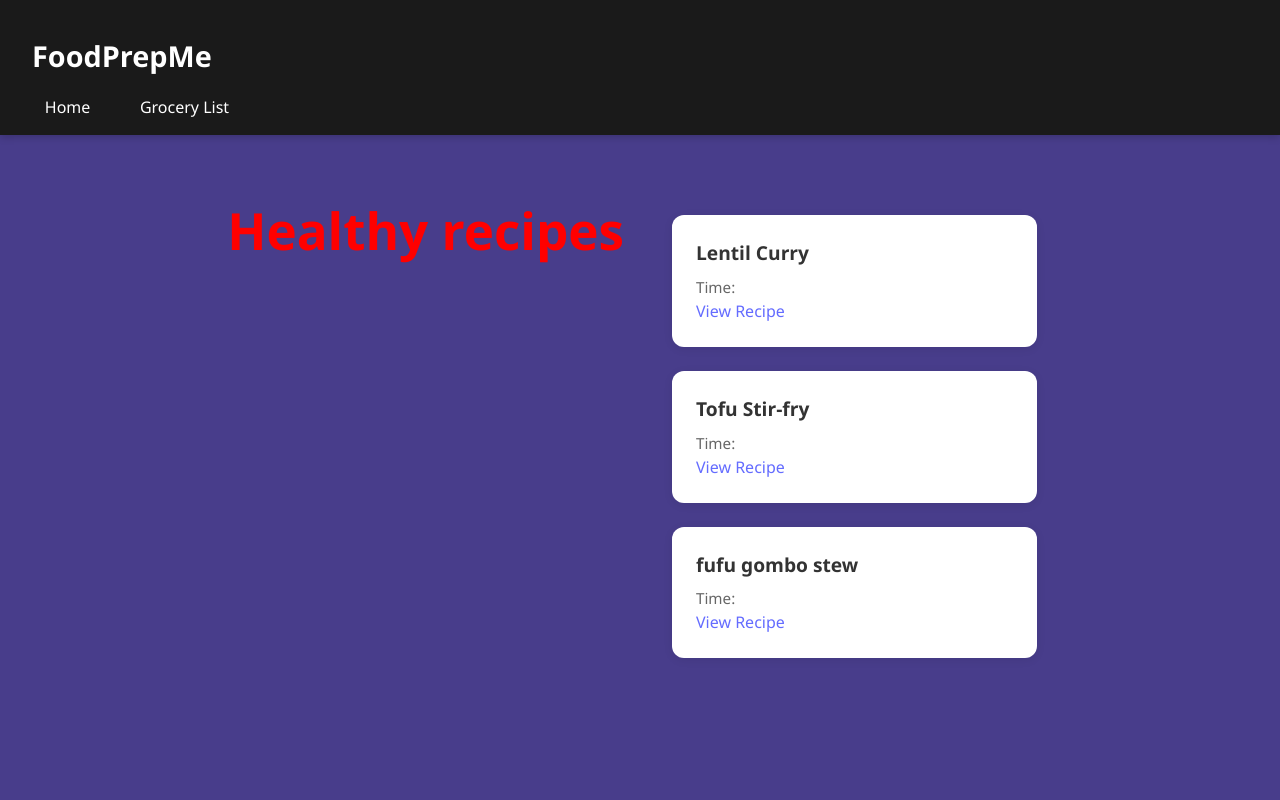
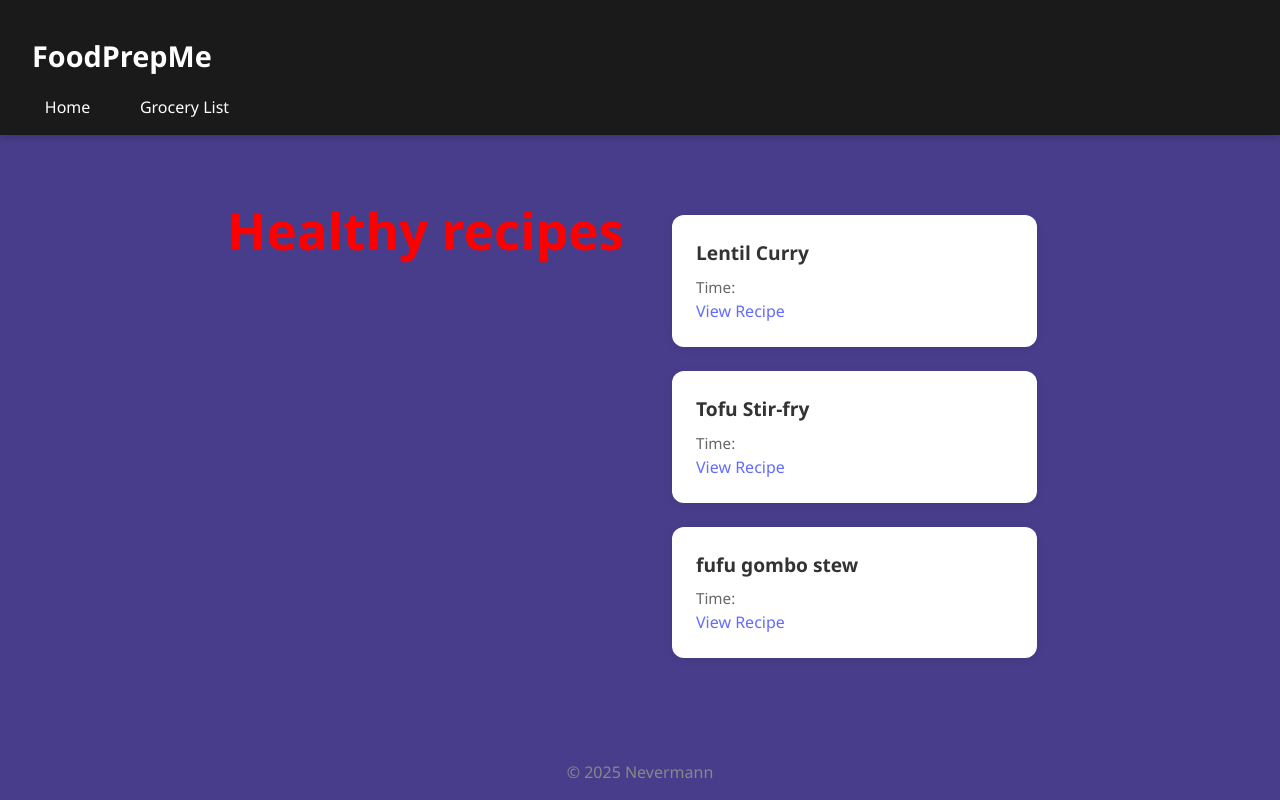
Before and after one commit to Mary-clouds/foodprepme, a React (Vite) app in the folder my-food-prep-app/: page / in a window 1280 px wide. Built offline with nearby package versions, Linux system fonts and the light colour scheme.

Commit message:
added a footer

```diff
--- a/my-food-prep-app/src/App.jsx
+++ b/my-food-prep-app/src/App.jsx
@@ -20,6 +20,9 @@ function App() {
           <Route path="/grocery/:id" element={<GroceryList />} />
         </Routes>
         </main>
+         <footer style={{ textAlign: 'center', padding: '1rem', color: '#888' }}>
+          © 2025 Nevermann
+        </footer>
         </div>
     </Router>
   );
```
